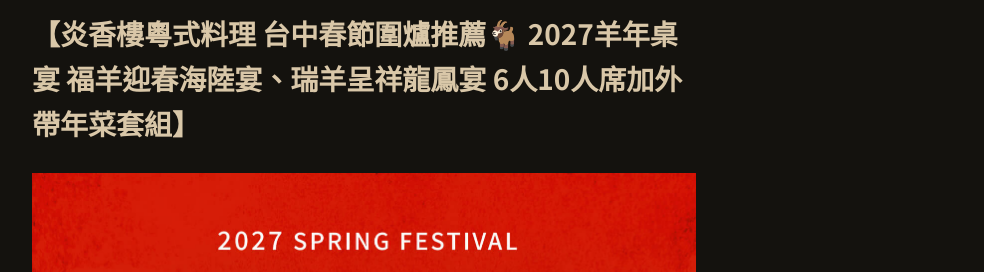
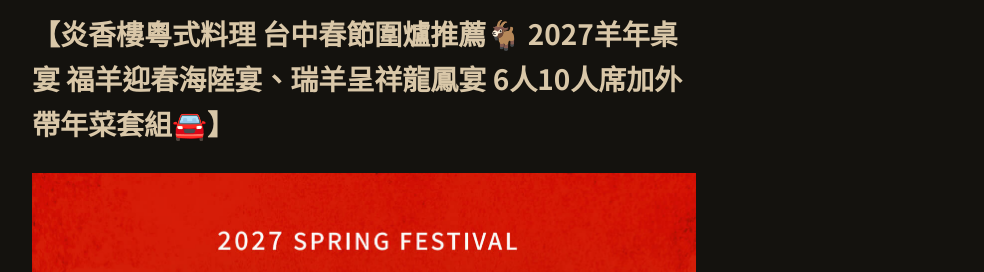
Before and after one commit to yanxianglou/yanxianglou.github.io, a Jekyll site: the page built from _news/2026-10-30-【炎香樓粵式料理-台中春節圍爐推薦🐐-2027羊年桌宴-福羊迎春海陸宴、瑞羊呈祥龍鳳宴-6人10人席加外帶年菜套組】.md, in a window 1280 px wide and 900 px high. Shown: the part 166-438 px from the top of the window, without its empty margins (276-1260 px from the left). Built offline with Jekyll 4.4.1, drawn with Linux system fonts in a browser that asks for light colours.

```diff
--- a/_news/2026-10-30-【炎香樓粵式料理-台中春節圍爐推薦🐐-2027羊年桌宴-福羊迎春海陸宴、瑞羊呈祥龍鳳宴-6人10人席加外帶年菜套組】.md
+++ b/_news/2026-10-30-【炎香樓粵式料理-台中春節圍爐推薦🐐-2027羊年桌宴-福羊迎春海陸宴、瑞羊呈祥龍鳳宴-6人10人席加外帶年菜套組】.md
@@ -1,5 +1,5 @@
 ---
-title: 【炎香樓粵式料理 台中春節圍爐推薦🐐 2027羊年桌宴 福羊迎春海陸宴、瑞羊呈祥龍鳳宴 6人10人席加外帶年菜套組】
+title: 【炎香樓粵式料理 台中春節圍爐推薦🐐 2027羊年桌宴 福羊迎春海陸宴、瑞羊呈祥龍鳳宴 6人10人席加外帶年菜套組🚘】
 date: 2026-10-30T14:17:00.000+08:00
 expire_date: 2050-12-31T14:18:00.000+08:00
 excerpt: 今年想在家圍爐，又不想自己備料煮一整桌？炎香樓推出「2027羊年行大運外帶年菜套組」，10人份
```
